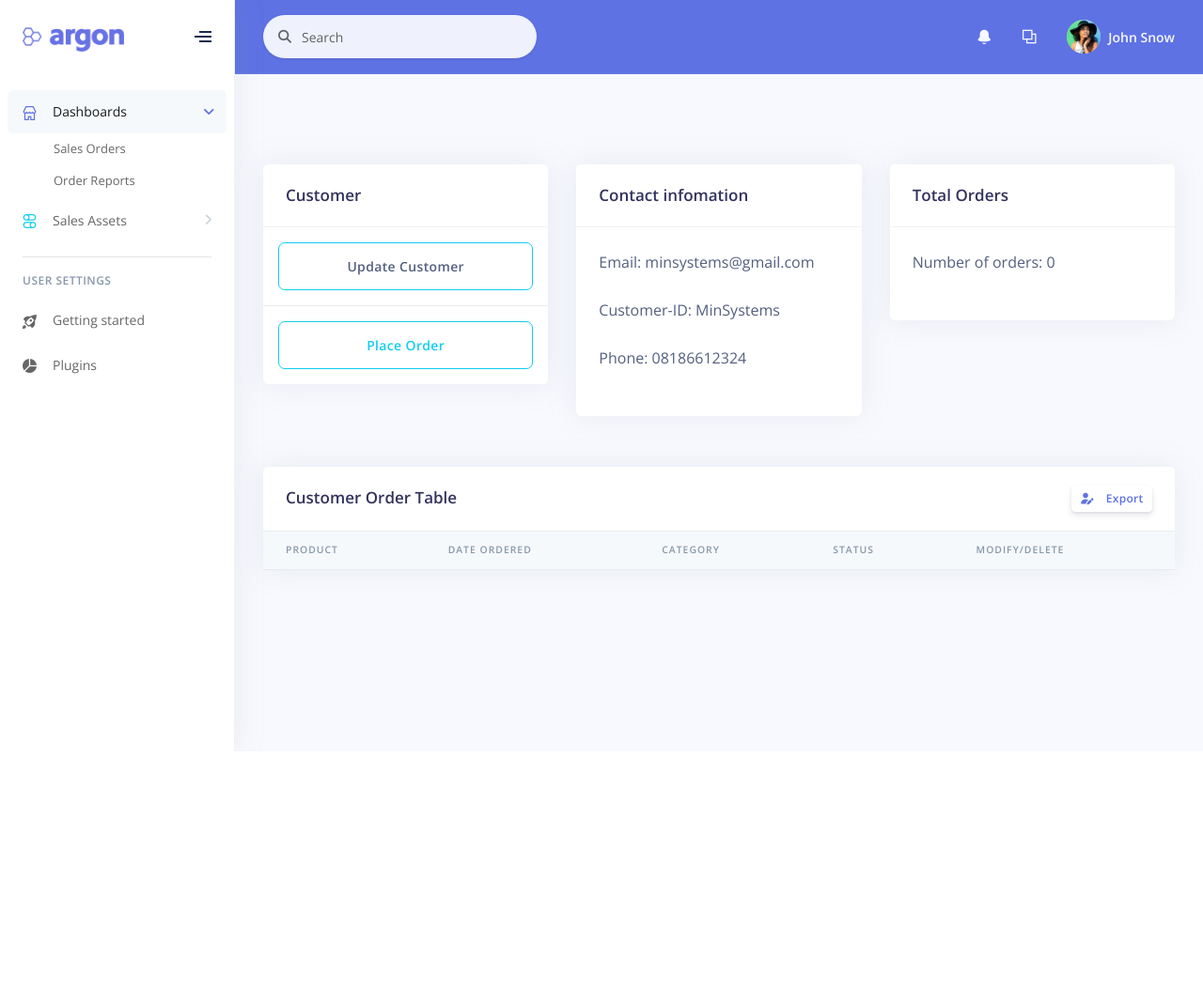
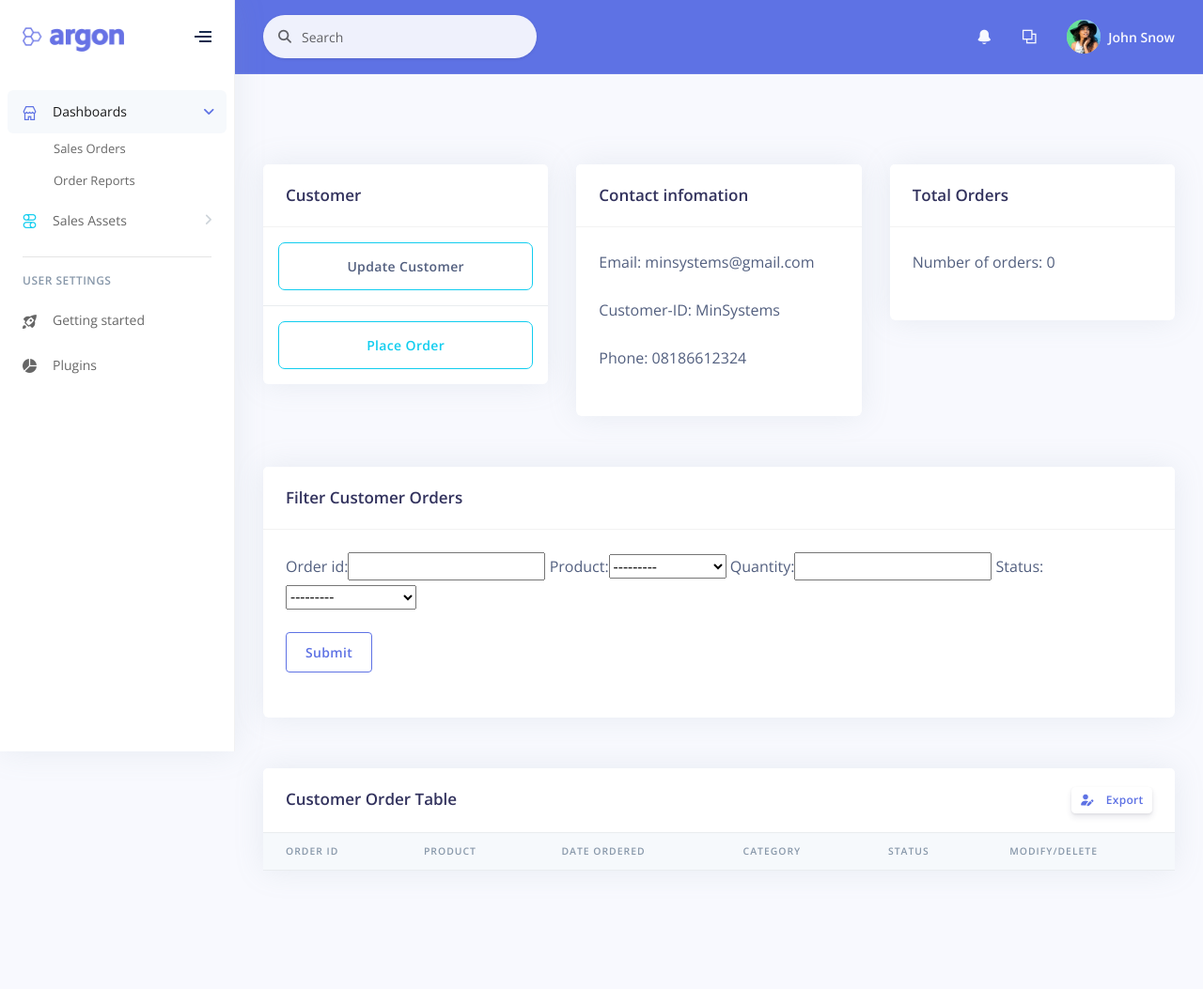
Before and after one commit to Gerard-007/CRM_app, a Django app: page /customer/2 in a window 1280 px wide. Shown: the whole page at 94% size. Before the commit the page ends 800 px from the top, so only its background shows below. Run offline with Django 3.2, Linux system fonts and the light colour scheme; data comes from the database, SQL or seed files in the repository; both versions use the stored data as it was after the commit; lists and menus that the app fills with data are empty; some libraries are stand-ins or nearby versions.

Commit message:
Just finished working on customer Order search and filter

```diff
--- a/src/cop/settings/local.py
+++ b/src/cop/settings/local.py
@@ -39,6 +39,7 @@ INSTALLED_APPS = [
     'django.contrib.messages',
     'django.contrib.staticfiles',
     'django.contrib.humanize',
+    'django_filters',
     # 'customers',
     # 'orders',
     # 'deliveries',
--- /dev/null
+++ b/src/reports/filters.py
@@ -0,0 +1,14 @@
+import django_filters
+from django_filters import DateFilter, CharFilter
+
+from .models import *
+
+
+class OrderFilter(django_filters.FilterSet):
+    # start_date = DateFilter(field_name="date_created", lookup_expr='gte')
+    # end_date = DateFilter(field_name="date_created", lookup_expr='gte')
+    # note = CharFilter(field_name="remark", lookup_expr='icontains')
+    class Meta:
+        model = Order
+        fields = '__all__'
+        exclude = ["customer", "date_created", "remark"]
--- a/src/reports/templates/reports/customer_detail.html
+++ b/src/reports/templates/reports/customer_detail.html
@@ -73,8 +73,36 @@
             </div>
         </div>
     </div>
-
-
+    <br>
+      <div class="row">
+        <div class="col-md-12">
+          <div class="card">
+              <!-- Card header -->
+              <div class="card-header">
+                  <div class="row align-items-center">
+                      <div class="col-8">
+                          <!-- Title -->
+                          <h5 class="h3 mb-0">Filter Customer Orders</h5>
+                      </div>
+                  </div>
+              </div>
+              <!-- Card image -->
+              <!-- List group -->
+              <!-- Card body -->
+              <div class="card-body">
+                <div class="form-group">
+                  <form action="" method="POST">
+                      {% csrf_token %}
+                      <div class="form-group">
+                          {{ my_filter.form }}
+                      </div>
+                      <input class="btn btn-outline-primary" type="submit" name="search">
+                  </form>
+                </div>
+              </div>
+          </div>
+        </div>
+      </div>
     <br>
 
     <div class="row">
@@ -99,6 +127,7 @@
                   <table class="table align-items-center table-flush">
                     <thead class="thead-light">
                       <tr>
+                        <th>Order ID</th>
                         <th>Product</th>
                         <th>Date Ordered</th>
                         <th>Category</th>
@@ -110,6 +139,9 @@
 
                       {% for order in customer_orders %}
                         <tr>
+                          <td class="table-user">
+                            <b>{{order.order_id}}</b>
+                          </td>
                           <td class="table-user">
                             <b>{{order.product}}</b>
                           </td>
--- a/src/reports/templates/reports/customer_list.html
+++ b/src/reports/templates/reports/customer_list.html
@@ -30,7 +30,7 @@
 </div>
 
 
-<div class="container-fluid mt--1">
+<div class="container-fluid mt--4">
   <div class="row">
       <div class="col">
         <div class="card bg-default shadow">
--- a/src/reports/templates/reports/order_form.html
+++ b/src/reports/templates/reports/order_form.html
@@ -44,6 +44,7 @@
                         <form action="" method="POST">
                             {% csrf_token %}
                             <div class="form-group">
+                                {{ form_set.management_form }}
                                 {% for form in form_set %}
                                     {{ form }}
                                     <hr>
--- a/src/reports/views.py
+++ b/src/reports/views.py
@@ -3,6 +3,7 @@ from django.views import generic
 from django.forms import inlineformset_factory
 from .models import Customer, Product, Order
 from .forms import CreateOrderForm
+from .filters import OrderFilter
 
 # Create your views here.
 
@@ -36,21 +37,30 @@ def customer_list(request):
 def customer_detail(request, customer_pk):
     customer = get_object_or_404(Customer, id=customer_pk)
     customer_orders = customer.order_set.all()
+
+    #Applying filter which takes GET method and orders a customer requested
+    my_filter = OrderFilter(request.GET, queryset=customer_orders)
+    customer_orders = my_filter.qs
+
     customer_orders_count = customer_orders.count()
-    context = {'customer': customer, 'customer_orders': customer_orders, 'customer_orders_count': customer_orders_count}
+    context = {'customer': customer,
+                'customer_orders': customer_orders,
+                'customer_orders_count': customer_orders_count,
+                'my_filter': my_filter
+            }
     return render(request, "reports/customer_detail.html", context)
 
 
 def create_order(request, customer_pk):
-    order_form_set = inlineformset_factory(Customer, Order, fields=('product', 'quantity', 'status'))
+    OrderFormSet = inlineformset_factory(Customer, Order, fields=('product', 'quantity', 'status'), extra=10)
     customer = get_object_or_404(Customer, id=customer_pk)
-    form_set = order_form_set(instance=customer)
+    form_set = OrderFormSet(queryset=Order.objects.none(), instance=customer)
     # form = CreateOrderForm(initial={'customer':customer})
     if request.method == "POST":
         # print(f"posting-{request.POST}")
-        form = CreateOrderForm(request.POST)
-        if form.is_valid:
-            form.save()
+        form_set = OrderFormSet(request.POST, instance=customer)
+        if form_set.is_valid():
+            form_set.save()
             return redirect('home')
     context = {'form_set': form_set}
     return render(request, "reports/order_form.html", context)
```
Also changed, not shown: src/db.sqlite3, 2 other files.
